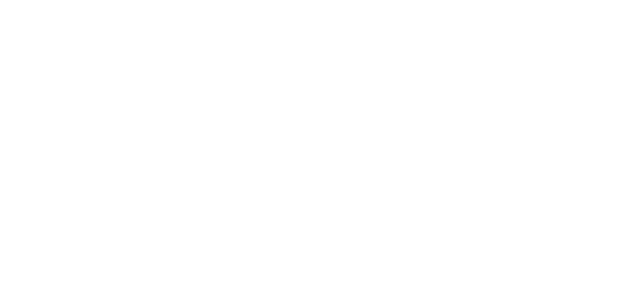
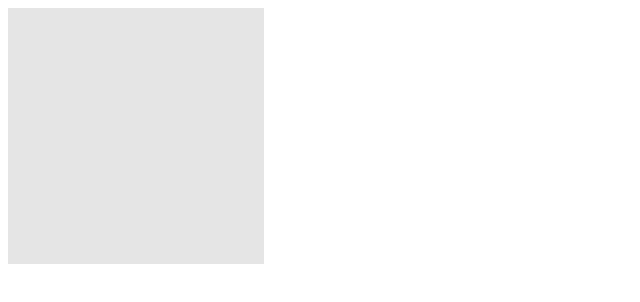
Before and after one commit to brandonwilletts/etch-a-sketch, a plain HTML site: page index.html in a window 1280 px wide. Shown: the whole page, without its empty margins (0-640 px from the left). Drawn offline with Linux system fonts and the light colour scheme.

Commit message:
Render 16x16 grid
Render grid using nested for loops to create "heigh" # of rows, each
with "width" # of squares.

Apply css styling to grid, gridRow, and squares.

```diff
--- a/index.html
+++ b/index.html
@@ -8,6 +8,6 @@
     <title>Etch-A-Sketch</title>
 </head>
 <body>
-
+    <div class="grid"></div>
 </body>
 </html>
--- a/javascript.js
+++ b/javascript.js
@@ -0,0 +1,22 @@
+const grid = document.querySelector(".grid");
+grid.addEventListener("mouseover", (event) => {
+    event.target;
+})
+
+function drawSquares (width, height) {
+    for (let i = 1; i <= height; i++) {
+
+        const gridRow = document.createElement("div");
+        gridRow.classList.add("gridRow");
+
+        for (let i = 1; i <= width; i++) {
+            const square = document.createElement("div");
+            square.classList.add("square");
+            gridRow.appendChild(square);
+        }
+
+        grid.appendChild(gridRow);
+    }
+}
+
+drawSquares(16, 16);
--- a/stylesheet.css
+++ b/stylesheet.css
@@ -0,0 +1,17 @@
+.grid {
+    display: inline-flex;
+    flex-direction: column;
+}
+
+.square {
+    height: 16px;
+    width: 16px;
+    background-color: #000000;
+    opacity: 10%;
+}
+
+.gridRow {
+    display: flex;
+    margin-right: auto;
+    flex-direction: row;
+}
```
